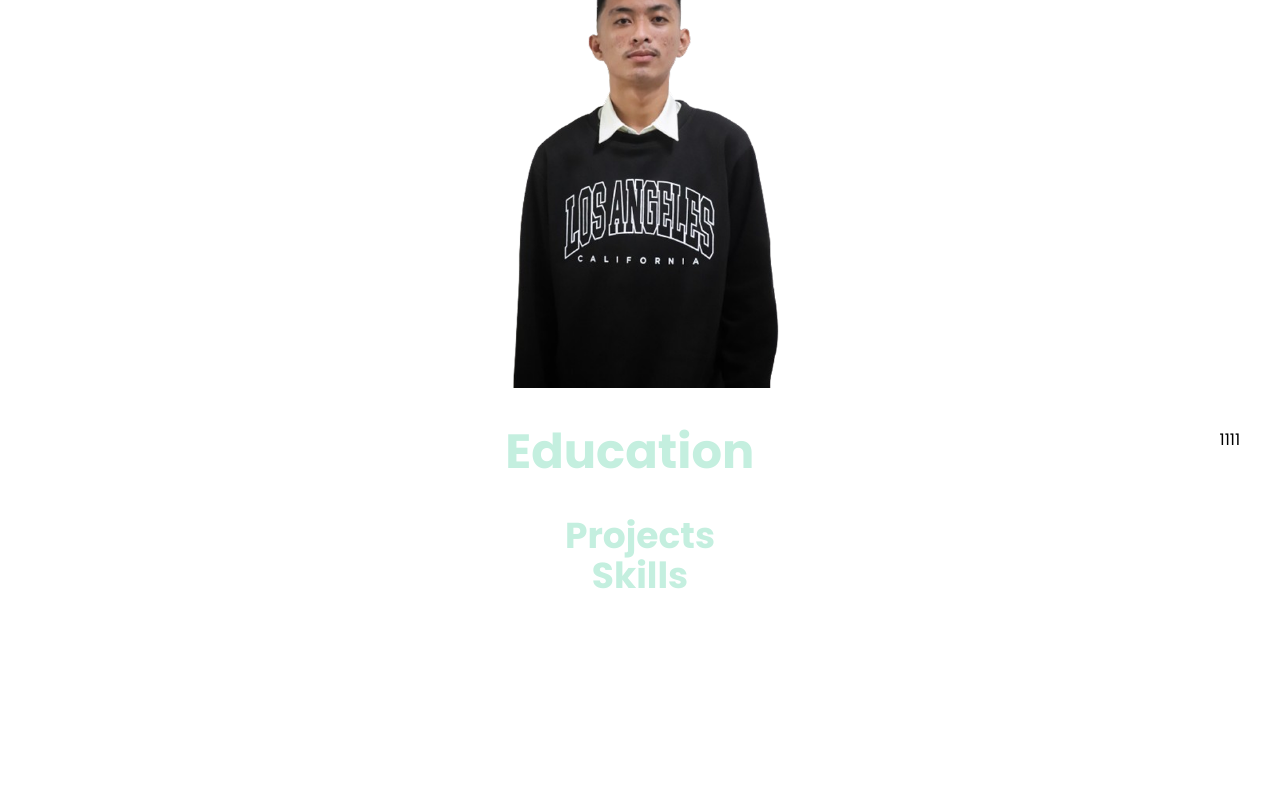
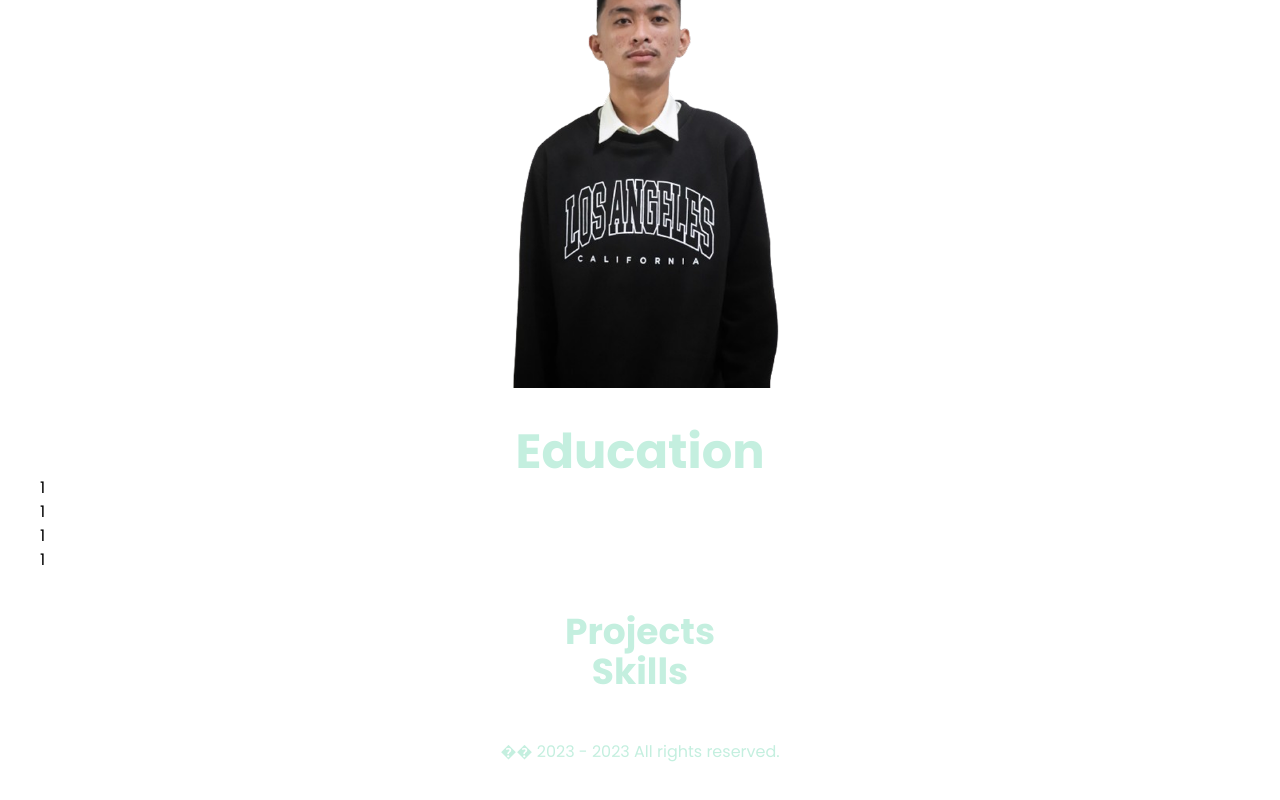
Before and after one commit to httperror505/ModernPortfolio, a React (Vite) app: page / in a window 1280 px wide. Shown: the part 412-1212 px from the top of the page. Before the commit the page ends 1013 px from the top, so only its background shows below. Built offline with nearby package versions, Linux system fonts and the light colour scheme.

Commit message:
Add Footer

```diff
--- a/src/App.jsx
+++ b/src/App.jsx
@@ -9,6 +9,7 @@
 import Education from "./components/Education";
 import Skills from "./components/Skills";
 import Projects from "./components/Projects";
+import Footer from "./components/Footer";
 
 export default function App() {
   // const storedTheme = localStorage.getItem("theme") || "light";
@@ -24,13 +25,14 @@
   const { theme, toggleTheme } = useTheme(); // Use the custom hook to access the theme
 
   return (
-    <div className="min-h-screen bg-white dark:bg-[#040708] text-black dark:text-white">
+    <div className="min-h-screen bg-white dark:bg-[#040f0f] text-black dark:text-white">
       <Navbar toggleTheme={toggleTheme} />
       {/* body */}
       <Home/>
       <Education />
       <Projects/>
       <Skills/>
+      <Footer/>
     </div>
   );
 }
--- a/src/components/Education.jsx
+++ b/src/components/Education.jsx
@@ -3,12 +3,12 @@
 export default function Education () {
 
     return (
-        <section id="education" className="flex justify-center p-10">
+        <section id="education" className="justify-center p-10">
             <div className="w-full ">
                 <h2 className="text-5xl font-bold text-[#c4efdf] Poppins text-center">Education</h2>
             </div>
-            <div className="flex flex-row ">
-                <div className="basis-1/4">1</div>
+            <div className="flex-row ">
+                <div className="basis-1/4 ">1</div>
                 <div className="basis-1/4">1</div>
                 <div className="basis-1/4">1</div>
                 <div className="basis-1/4">1</div>
--- /dev/null
+++ b/src/components/Footer.jsx
@@ -0,0 +1,10 @@
+import React from "react";
+
+export default function Footer () {
+
+    return (
+        <footer className="text-[#c4efdf] Poppins text-center py-12">
+            <p>�� 2023 - 2023 All rights reserved.</p>
+        </footer>
+    )
+}
--- a/src/components/Home.jsx
+++ b/src/components/Home.jsx
@@ -28,7 +28,6 @@
   </h1>
 </div>
 
-
       {/* Image */}
       <img
         src="/portrait.png"
```
